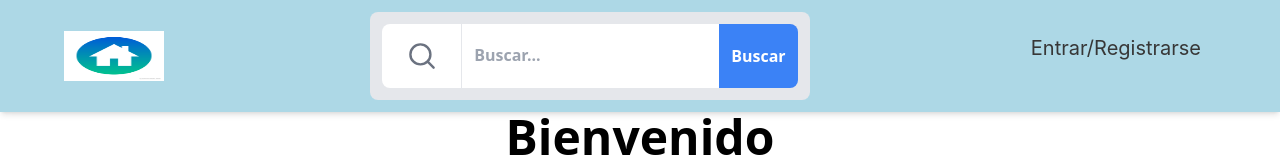
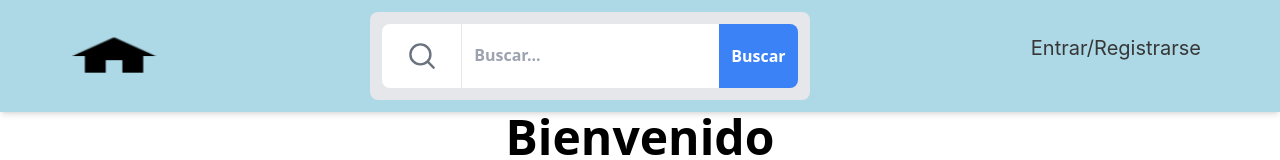
Before and after one commit to JMRodriguezHurtado/PF-HENRY-GRUPO-13, a React (Vite) app in the folder client/: page / in a window 1280 px wide. Shown: the top 160 px of the page. Built offline with nearby package versions, Linux system fonts and the light colour scheme; no server answers; a web font is replaced by a local one.

Commit message:
[UPDATE] home icon

```diff
--- a/client/src/components/navBar.jsx
+++ b/client/src/components/navBar.jsx
@@ -3,7 +3,7 @@ import { useNavigate } from "react-router-dom";
 import { Button, Modal } from "antd";
 import LoginRegister from "./Login-register/LoginRegister";
 import SearchBar from "./SearchBar";
-import homeicon from "../assets/icons/homeicon.png";
+import homeicon2 from "../assets/icons/homeicon2.png";
 
 const NavBar = () => {
   const [isModalOpen, setIsModalOpen] = useState(false);
@@ -26,7 +26,7 @@ const NavBar = () => {
       <div className="flex">
         <img
           className="w-[100px] h-[50px] cursor-pointer "
-          src={homeicon}
+          src={homeicon2}
           alt="home"
           onClick={() => navigate("/")}
         />
```
Also changed, not shown: client/src/assets/icons/homeicon.png (deleted), client/src/assets/icons/homeicon2.png (added).
